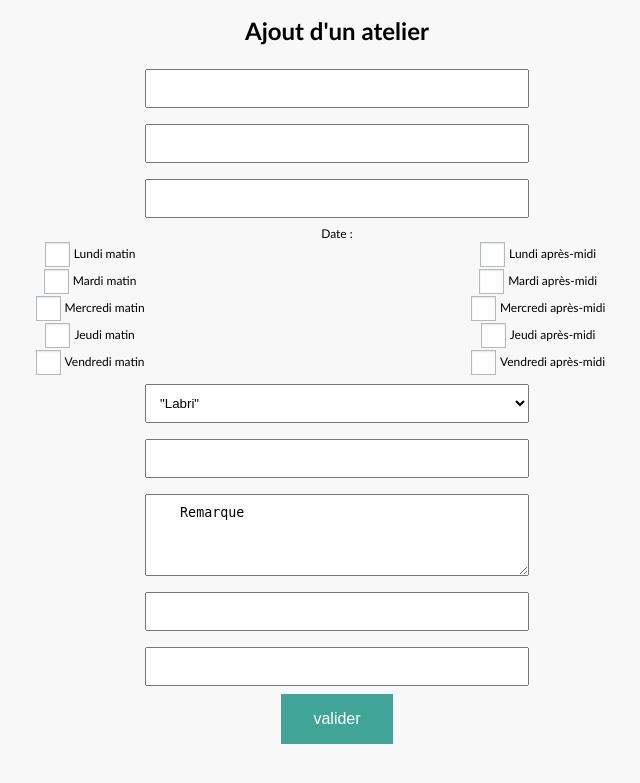
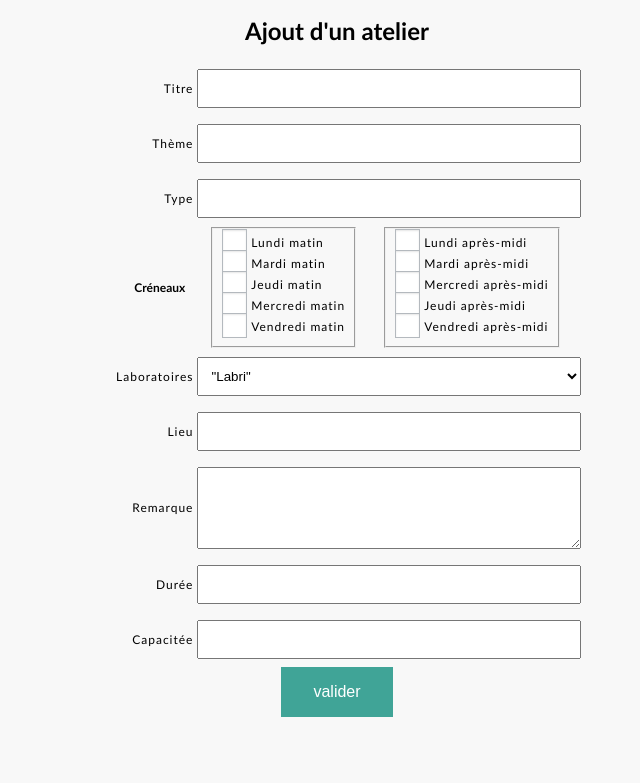
Before and after one commit to waaliid/CDP_ITW_DEV, a PHP site: page /create_atelier.php in a window 1280 px wide. Shown: the top 783 px of the page, without its empty margins (303-943 px from the left). Run offline with PHP 8.4, Linux system fonts and the light colour scheme; data comes from the database, SQL or seed files in the repository.

Commit message:
modification apportées au formulaire de la création d'atelier

```diff
--- a/Src/Web/create_atelier.php
+++ b/Src/Web/create_atelier.php
@@ -25,6 +25,7 @@
         }
         return $result;
     }
+
 	function create_workshop($bdd, $arguments)
 	{
 		$state = array();
@@ -129,58 +130,78 @@
  <meta charset="UTF-8">
 </head>
 <body>
-<form method="POST" >
+<form class = "createWorkshop" method="POST" >
   <h1>Ajout d'un atelier</h1>
-  <input type="text" name="title" >
-  <br>
-  <input type="text" name="theme"  >
-  <br>
-  <input type="text" name="type"  >
-  <br>
-	Date : <br>
-  <TABLE>
+  <div class="form_item">
+    <label for="title">Titre</label>
+      <input type="text" name="title" id="title"  />
+  </div>
+    <div class="form_item">
+
+    <label for="theme">Thème</label>
+
+    <input type="text" name="theme" id="theme"   >
+  	</div>
+
+    <div class="form_item">
+    <label for="type">Type</label>
+    <input type="text" name="type" id="type" >
+    </div>
+
+
+<table class="form-checkbox">
+    <tbody>
     <tr>
+        <th>Créneaux</th>
     <td>
-    <input type="checkbox" name="slots[mon][am]">Lundi matin<br>
+
+        <fieldset class="morningSlots">
+
+            <label for="checkOne" ><input type="checkbox" id="checkOne" name="slots[mon][am]">Lundi matin</label><br />
+
+
+            <label for="checkTwo" ><input type="checkbox" id="checkTwo" name="slots[tue][am]" >Mardi matin</label><br />
+
+
+            <label for="checkThree" ><input type="checkbox" id="checkThree" name="slots[thu][am]" value="">Jeudi matin</label><br />
+
+
+            <label for="checkFour"> <input type="checkbox" id="checkFour" name="slots[wed][am]" value="">Mercredi matin</label><br />
+
+
+
+            <label for="checkFive"> <input type="checkbox" id="checkFive" name="slots[fri][am]" value="">Vendredi matin</label><br />
+
+        </fieldset>
+
     </td>
+
         <td>
-    <input type="checkbox" name="slots[mon][pm]">Lundi après-midi<br>
+
+        <fieldset class="afternoonSlots">
+
+
+    <label for="checkSix"><input type="checkbox" id="checkSix" name="slots[mon][pm]">Lundi après-midi</label><br />
+
+
+    <label for="checkSeven" ><input type="checkbox" id="checkSeven" name="slots[tue][pm]">Mardi après-midi</label><br />
+
+    <label for="checkEight" ><input type="checkbox"id="checkEight" name="slots[wed][pm]" value="">Mercredi après-midi</label><br />
+
+
+    <label for="checkNine" ><input type="checkbox" id="checkNine" name="slots[thu][pm]" value="">Jeudi après-midi</label><br />
+
+    <label for="checkTen" ><input type="checkbox" id="checkTen" name="slots[fri][pm]" value="">Vendredi après-midi</label><br />
+    </fieldset>
         </td>
+
     </tr>
-    <tr>
-    <td>
-    <input type="checkbox" name="slots[tue][am]" >Mardi matin<br>
-    </td>
-    <td>
-    <input type="checkbox" name="slots[tue][pm]" >Mardi après-midi<br>
-    </td>
-    </tr>
-    <tr>
-    <td>
-    <input type="checkbox" name="slots[wed][am]" value="">Mercredi matin<br>
-    </td>
-    <td>
-    <input type="checkbox" name="slots[wed][pm]" value="">Mercredi après-midi<br>
-    </td>
-    </tr>
-    <tr>
-    <td>
-    <input type="checkbox" name="slots[thu][am]" value="">Jeudi matin<br>
-    </td>
-    <td>
-    <input type="checkbox" name="slots[thu][pm]" value="">Jeudi après-midi<br>
-    </td>
-    </tr>
-    <tr>
-    <td>
-    <input type="checkbox" name="slots[fri][am]" value="">Vendredi matin<br>
-    </td>
-    <td>
-    <input type="checkbox" name="slots[fri][pm]" value="">Vendredi après-midi<br>
-    </td>
-    </tr>
+    </tbody>
+</table>
 
-  </TABLE>
+
+    <div class="form_item">
+        <label>Laboratoires</label>
         <select name="labo">
             <?php
             $sql_lab = $bdd->prepare('SELECT * FROM laboratoire');
@@ -196,17 +217,34 @@
             $sql_lab->closeCursor(); // we will not use it anymore, so we must close server connection
             ?>
         </select>
-  <br>
+    </div>
+
+    <div class="form_item">
+
+    <label for="place">Lieu</label>
+
     <input type="text" name="place">
-  <br>
+    </div>
+    <div class="form_item">
+
+    <label>Remarque</label>
   <textarea name = "remark" rows="4" cols="50">
-   Remarque
   </textarea>
-  <br>
-  <input type="text" name="duration" >
-  <br>
-  <input type="text" name="capacity" >
-  <br>
+    </div>
+
+    <div class="form_item">
+
+    <label for="duration">Durée </label>
+
+    <input type="text" name="duration" id="duration">
+        </div>
+    <div class="form_item">
+
+    <label for = "capacity">Capacitée</label>
+
+    <input type="text" name="capacity" id="capacity" >
+    </div>
+
     <input type="submit" name = "validate" value="valider">
 </form>
 </body>
```
Lines whose indentation alone changed are shown as unchanged.
